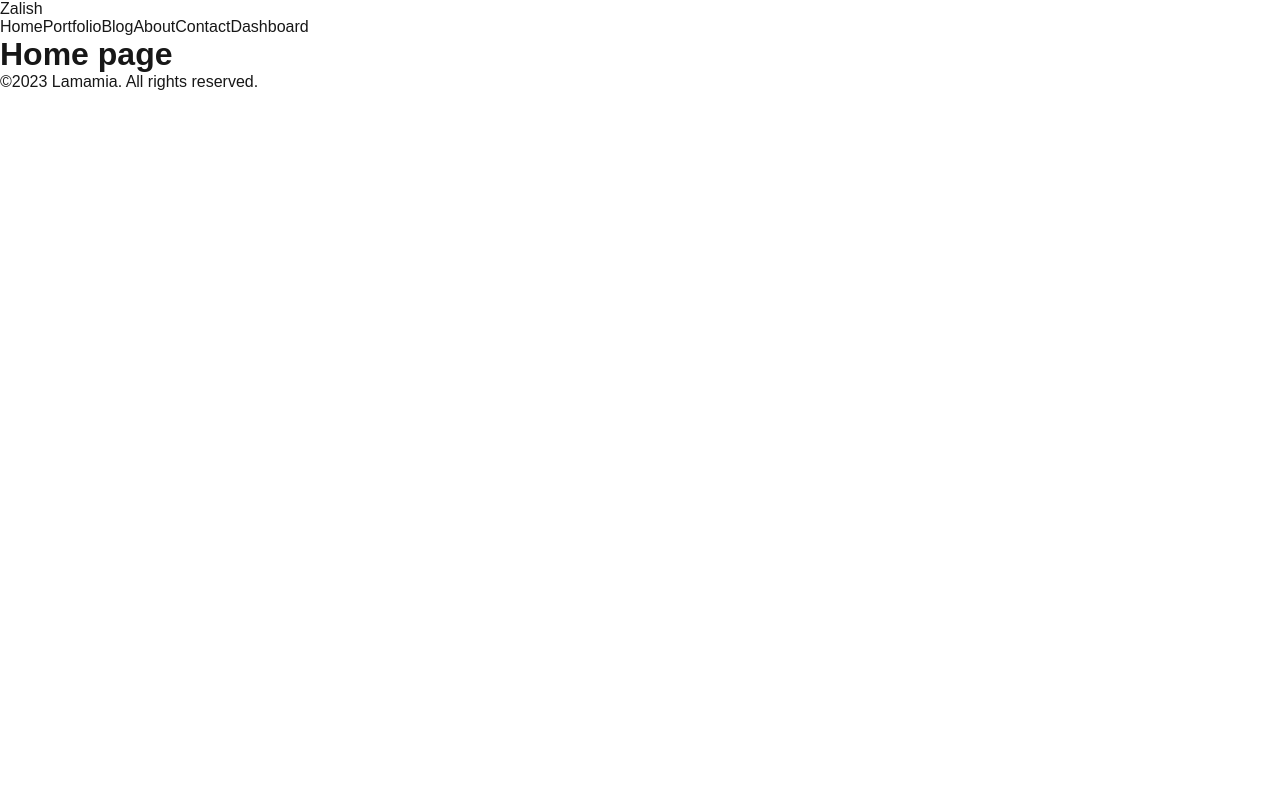
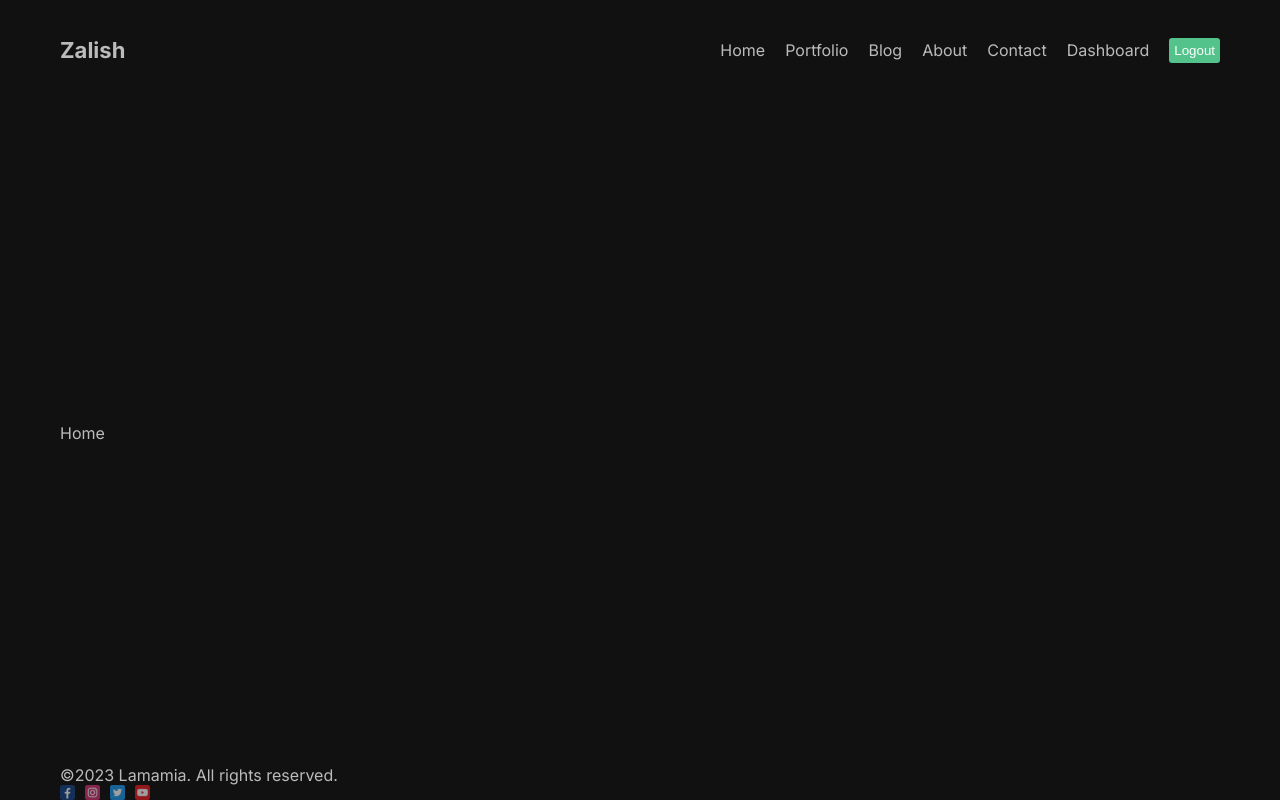
Before and after one commit to zalish-shawon/portfolio-app, a Next.js app: page / in a window 1280 px wide. Built offline with nearby package versions, Linux system fonts and the light colour scheme.

Commit message:
routing and images added

```diff
--- a/src/app/globals.css
+++ b/src/app/globals.css
@@ -1,42 +1,42 @@
-:root {
-  --background: #ffffff;
-  --foreground: #171717;
-}
-
-@media (prefers-color-scheme: dark) {
-  :root {
-    --background: #0a0a0a;
-    --foreground: #ededed;
-  }
+* {
+  box-sizing: border-box;
+  padding: 0;
+  margin: 0;
 }
 
 html,
 body {
   max-width: 100vw;
   overflow-x: hidden;
-}
-
-body {
-  color: var(--foreground);
-  background: var(--background);
-  font-family: Arial, Helvetica, sans-serif;
-  -webkit-font-smoothing: antialiased;
-  -moz-osx-font-smoothing: grayscale;
-}
-
-* {
-  box-sizing: border-box;
-  padding: 0;
-  margin: 0;
+  background-color: #111;
+  color: #bbb;
 }
 
 a {
+  text-decoration: none;
   color: inherit;
-  text-decoration: none;
 }
 
-@media (prefers-color-scheme: dark) {
-  html {
-    color-scheme: dark;
-  }
+/* .theme{
+  transition: 1s all ease;
 }
+
+.light {
+  background-color: white;
+  color: #111;
+}
+
+.dark {
+  background-color: #111;
+  color: #bbb;
+} */
+
+.container {
+  max-width: 1366px;
+  min-height: 100vh;
+  margin: 0 auto;
+  padding: 0 60px;
+  display: flex;
+  flex-direction: column;
+  justify-content: space-between;
+}
--- a/src/app/layout.js
+++ b/src/app/layout.js
@@ -1,17 +1,9 @@
-import { Geist, Geist_Mono } from "next/font/google";
+import { Geist, Geist_Mono, Inter } from "next/font/google";
 import "./globals.css";
 import Header from "@/components/navbar/page";
 import Footer from "@/components/footer/page";
 
-const geistSans = Geist({
-  variable: "--font-geist-sans",
-  subsets: ["latin"],
-});
-
-const geistMono = Geist_Mono({
-  variable: "--font-geist-mono",
-  subsets: ["latin"],
-});
+const inter = Inter({ subsets: ["latin"] });
 
 export const metadata = {
   title: "Create Next App",
@@ -21,10 +13,12 @@
 export default function RootLayout({ children }) {
   return (
     <html lang="en">
-      <body className={`${geistSans.variable} ${geistMono.variable}`}>
-        <Header/>
-        {children}
-        <Footer/>
+      <body className={inter.className}>
+      <div className="container">
+              <Header />
+              {children}
+              <Footer />
+        </div>
       </body>
     </html>
   );
--- a/src/app/page.jsx
+++ b/src/app/page.jsx
@@ -4,7 +4,7 @@
 export default function Home() {
   return (
    <div>
-     <h1>Home page</h1>
+    <p>Home</p>
     </div>
   );
 }
--- /dev/null
+++ b/src/components/footer/footer.module.css
@@ -0,0 +1,18 @@
+.container {
+    height: 50px;
+    font-size: 14px;
+    display: flex;
+    align-items: center;
+    justify-content: space-between;
+  }
+
+  .social {
+    display: flex;
+    align-items: center;
+    gap: 10px;
+  }
+
+  .icon {
+    opacity: 0.6;
+    cursor: pointer;
+  }
--- a/src/components/footer/page.jsx
+++ b/src/components/footer/page.jsx
@@ -1,10 +1,17 @@
 import Image from 'next/image';
 import React from 'react';
+import styles from './footer.module.css'
 
 const Footer = () => {
     return (
         <div>
-      <div>©2023 Lamamia. All rights reserved.</div>
+            <div>©2023 Lamamia. All rights reserved.</div>
+            <div className={styles.social}>
+            <Image src="/1.png" width={15} height={15} className={styles.icon} alt="Zalish Dev Facebook Account" />
+            <Image src="/2.png" width={15} height={15} className={styles.icon} alt="Zalish Dev" />
+            <Image src="/3.png" width={15} height={15} className={styles.icon} alt="Zalish Dev" />
+            <Image src="/4.png" width={15} height={15} className={styles.icon} alt="Zalish Dev" />
+         </div>
         </div>
     );
 };
--- /dev/null
+++ b/src/components/navbar/navbar.module.css
@@ -0,0 +1,26 @@
+.container {
+  height: 100px;
+  display: flex;
+  justify-content: space-between;
+  align-items: center;
+}
+
+.logo {
+  font-weight: bold;
+  font-size: 22px;
+}
+
+.links {
+  display: flex;
+  align-items: center;
+  gap: 20px;
+}
+
+.logout {
+  padding: 5px;
+  border: none;
+  background-color: #53c28b;
+  color: white;
+  cursor: pointer;
+  border-radius: 3px;
+}
--- a/src/components/navbar/page.jsx
+++ b/src/components/navbar/page.jsx
@@ -1,7 +1,10 @@
-import Link from 'next/link';
-import React from 'react';
+"use client";
 
-const Header  = () => {
+import Link from "next/link";
+import React from "react";
+import styles from "./navbar.module.css";
+// import DarkModeToggle from "../DarkModeToggle/DarkModeToggle";
+// import { signOut, useSession } from "next-auth/react";
 
 const links = [
   {
@@ -36,20 +39,29 @@
   },
 ];
 
-
+const Navbar = () => {
+  // const session = useSession();
 
   return (
-        <div>
-            <Link href={'/'}>Zalish</Link>
-            <div>
-                {
-                    links.map((link) => (
-                        <Link key={link.id} href={link.url}>{link.title}</Link>
-                    ) )
-                }
+    <div className={styles.container}>
+      <Link href="/" className={styles.logo}>
+        Zalish
+      </Link>
+      <div className={styles.links}>
+        {/* <DarkModeToggle /> */}
+        {links.map((link) => (
+          <Link key={link.id} href={link.url} className={styles.link}>
+            {link.title}
+          </Link>
+        ))}
+
+          <button className={styles.logout} onClick={()=> console.log("logged out")}>
+            Logout
+          </button>
+
       </div>
     </div>
   );
 };
 
-export default Header ;
+export default Navbar;
```
Lines whose indentation alone changed are shown as unchanged.
